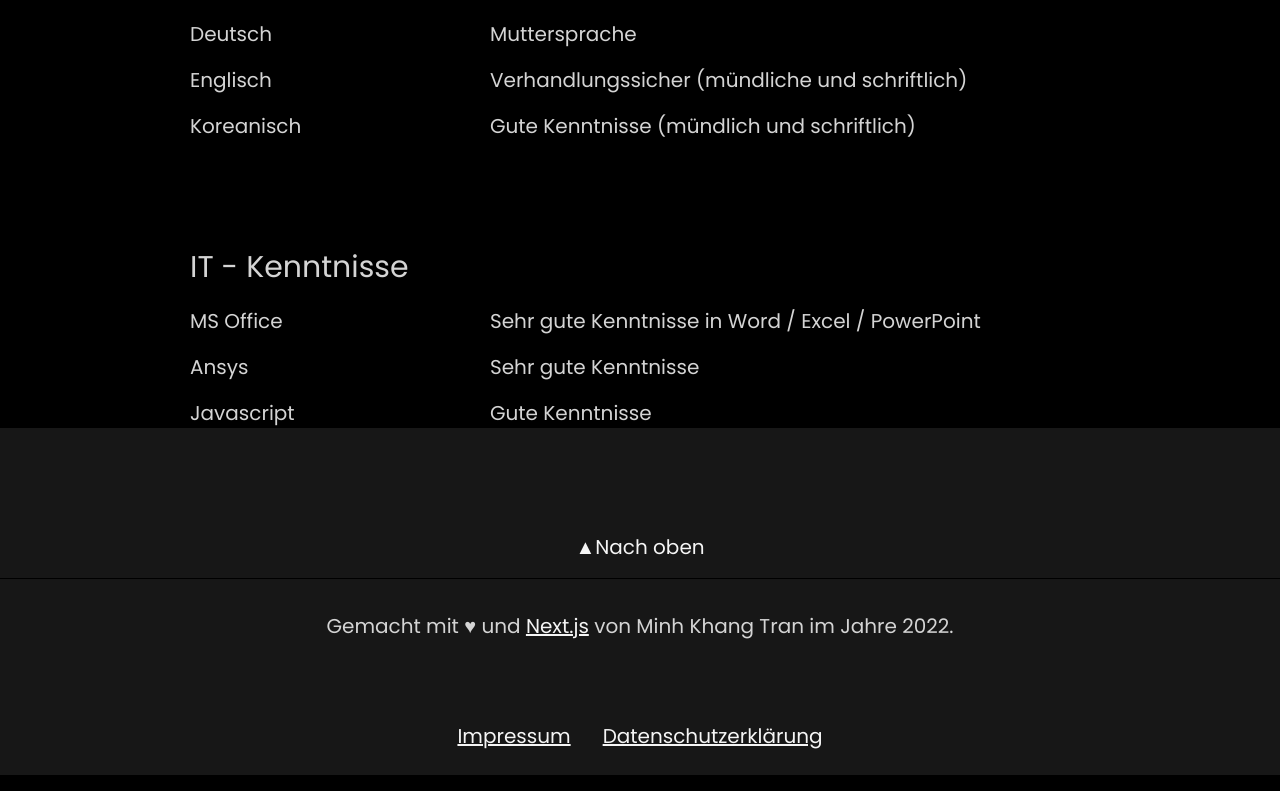
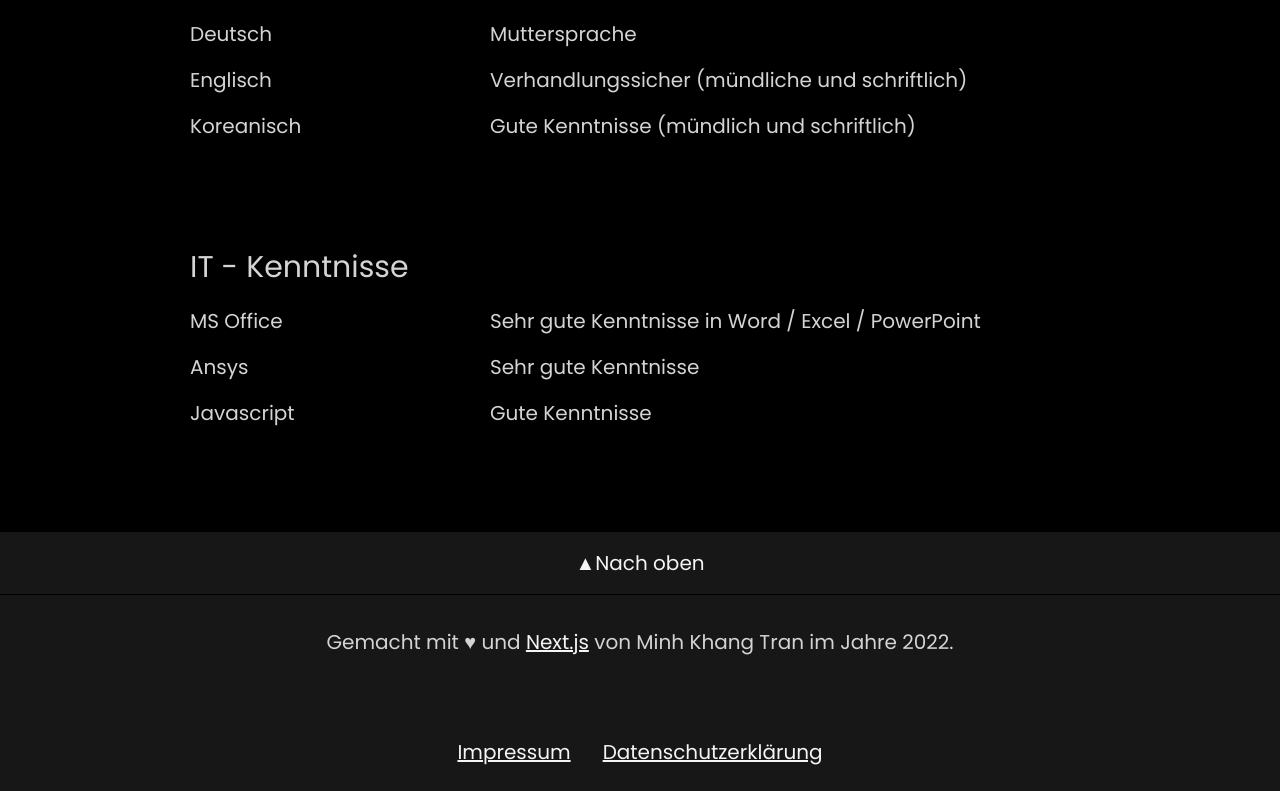
Before and after one commit to MinhKhangTran/next_mkt_blog_v2, a Next.js app: page / in a window 1280 px wide. Shown: the part 2897-3688 px from the top of the page. Built offline with nearby package versions, Linux system fonts and the light colour scheme.

Commit message:
:bug: fix minor spacing issues

```diff
--- a/styles/globals.css
+++ b/styles/globals.css
@@ -479,7 +479,8 @@ nav .btn:hover svg path {
 .back-to-top {
   background-color: var(--clr-bg-secondary);
   padding-bottom: 1rem;
-  padding-top: 6.5rem;
+  padding-top: 1rem;
+  margin-top: 4rem;
 }
 .back-to-top a {
   text-decoration: none;
@@ -489,6 +490,12 @@ nav .btn:hover svg path {
 }
 .back-to-top .text {
   cursor: pointer;
+}
+
+@media (min-width: 768px) {
+  .back-to-top {
+    margin-top: 6.5rem;
+  }
 }
 
 /*==============================Footer======================== */
```
